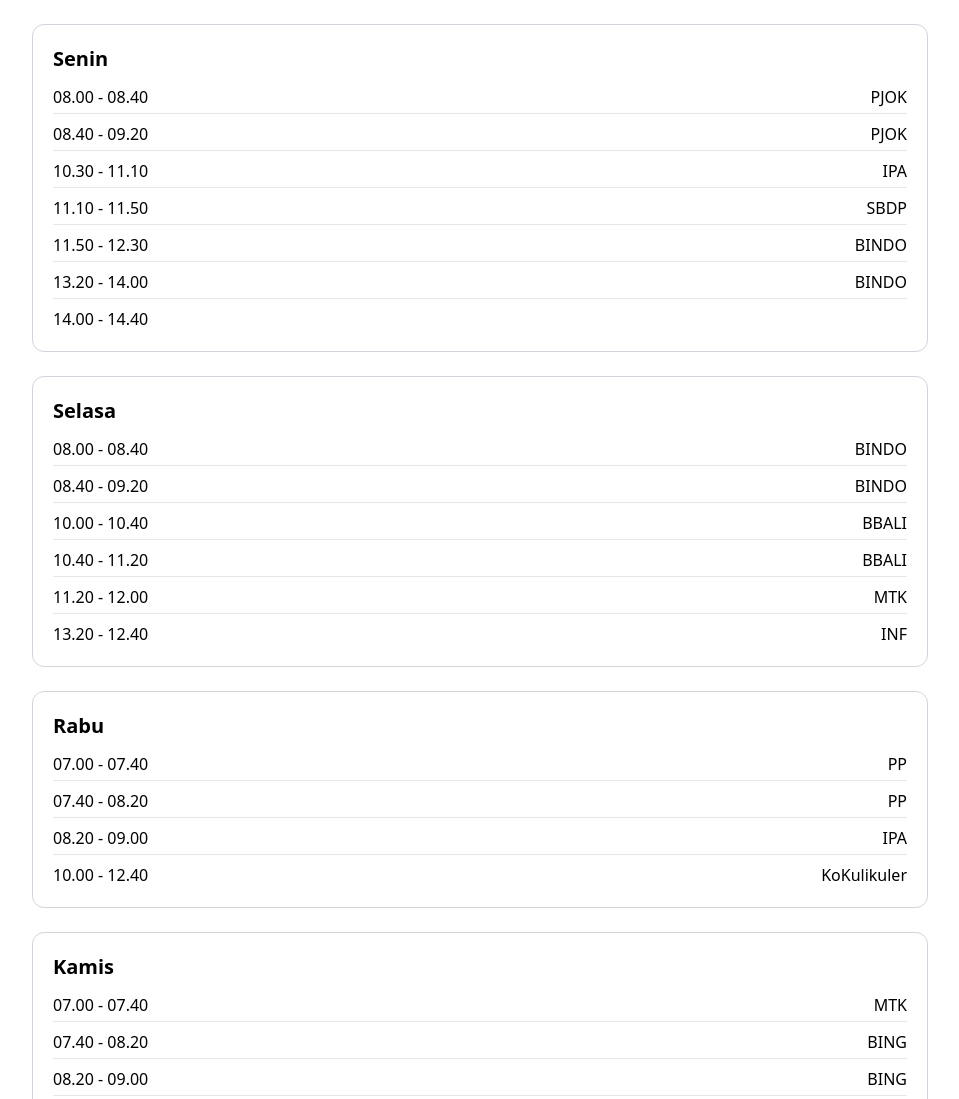
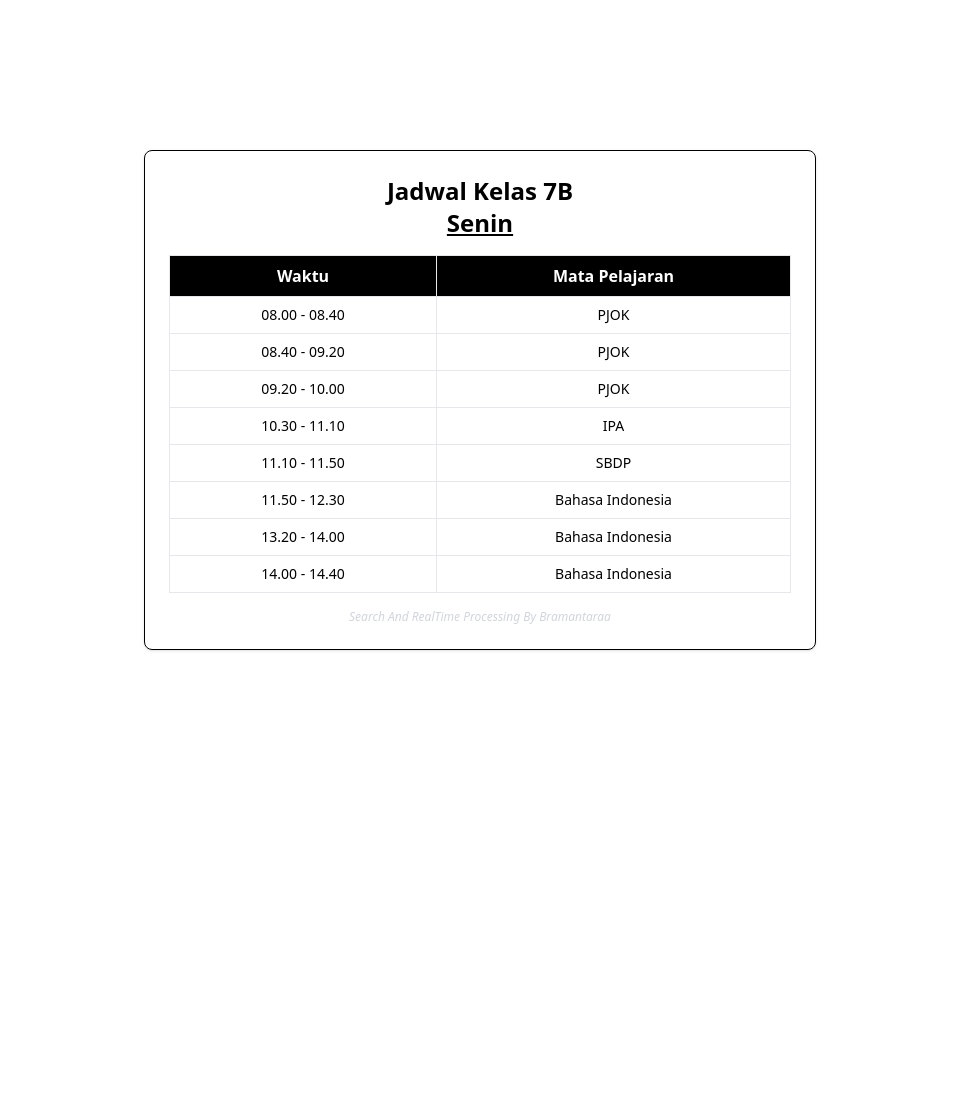
Before and after one commit to BramantaraWP/7bspentan, a plain HTML site: page jadwal.html in a window 1280 px wide. Shown: the top 1099 px of the page, without its empty margins (160-1119 px from the left). After the commit the page ends 800 px from the top, so only its background shows below. Drawn offline with nearby package versions, Linux system fonts and the light colour scheme.

Commit message:
Update jadwal.html

```diff
--- a/jadwal.html
+++ b/jadwal.html
@@ -2,85 +2,99 @@
 <html lang="id">
 <head>
   <meta charset="UTF-8">
-  <meta name="viewport" content="width=device-width, initial-scale=1">
-  <title>Jadwal Kelas 7B</title>
+  <meta name="viewport" content="width=device-width, initial-scale=1.0">
+  <title>Jadwal 7B Hari Ini</title>
   <script src="https://cdn.tailwindcss.com"></script>
+  <script>
+    const jadwal7B = {
+      "Senin": [
+        { waktu: "08.00 - 08.40", mapel: "PJOK" },
+        { waktu: "08.40 - 09.20", mapel: "PJOK" },
+        { waktu: "09.20 - 10.00", mapel: "PJOK" },
+        { waktu: "10.30 - 11.10", mapel: "IPA" },
+        { waktu: "11.10 - 11.50", mapel: "SBDP" },
+        { waktu: "11.50 - 12.30", mapel: "Bahasa Indonesia" },
+        { waktu: "13.20 - 14.00", mapel: "Bahasa Indonesia" },
+        { waktu: "14.00 - 14.40", mapel: "Bahasa Indonesia" }
+      ],
+      "Selasa": [
+        { waktu: "07.00 - 07.30", mapel: "Pertemuan Pagi Ceria" },
+        { waktu: "07.30 - 08.10", mapel: "PPKn" },
+        { waktu: "08.10 - 08.50", mapel: "Bahasa Indonesia" },
+        { waktu: "08.50 - 09.30", mapel: "Bahasa Indonesia" },
+        { waktu: "10.00 - 10.40", mapel: "Bahasa Indonesia" },
+        { waktu: "10.40 - 11.20", mapel: "Bahasa Indonesia" },
+        { waktu: "11.20 - 12.00", mapel: "Bahasa Indonesia" },
+        { waktu: "12.00 - 12.40", mapel: "Bahasa Indonesia" },
+        { waktu: "13.20 - 14.00", mapel: "INF (Informatika)" },
+        { waktu: "14.00 - 14.40", mapel: "INF (Informatika)" }
+      ],
+      "Rabu": [
+        { waktu: "07.00 - 07.40", mapel: "PPKn" },
+        { waktu: "07.40 - 08.20", mapel: "PPKn" },
+        { waktu: "08.20 - 09.00", mapel: "IPA" },
+        { waktu: "09.00 - 09.40", mapel: "IPA" }
+      ],
+      "Kamis": [
+        { waktu: "07.00 - 07.40", mapel: "Matematika" },
+        { waktu: "07.40 - 08.20", mapel: "Matematika" },
+        { waktu: "08.20 - 09.00", mapel: "Bahasa Inggris" },
+        { waktu: "09.00 - 09.40", mapel: "Bahasa Inggris" },
+        { waktu: "10.00 - 10.40", mapel: "IPA" },
+        { waktu: "10.40 - 11.20", mapel: "IPA" },
+        { waktu: "11.20 - 12.00", mapel: "Matematika" },
+        { waktu: "13.20 - 14.00", mapel: "IPS" },
+        { waktu: "14.00 - 14.40", mapel: "IPS" }
+      ],
+      "Jumat": [
+        { waktu: "07.00 - 07.30", mapel: "Pertemuan Pagi Ceria" },
+        { waktu: "07.30 - 08.10", mapel: "Ekstrakurikuler" },
+        { waktu: "08.10 - 08.50", mapel: "Ekstrakurikuler" },
+        { waktu: "09.20 - 10.00", mapel: "Kokurikuler" },
+        { waktu: "10.00 - 10.40", mapel: "Kokurikuler" },
+        { waktu: "10.40 - 11.20", mapel: "Kokurikuler" },
+        { waktu: "11.20 - 12.00", mapel: "Kokurikuler" },
+        { waktu: "13.20 - 13.50", mapel: "Kokurikuler" }
+      ]
+    };
+
+    function tampilkanJadwal() {
+      const hariIni = new Date().toLocaleDateString('id-ID', { weekday: 'long' });
+      const mapelHariIni = jadwal7B[capitalize(hariIni)] || [];
+      const list = document.getElementById("jadwal-list");
+      const label = document.getElementById("hari");
+
+      label.textContent = capitalize(hariIni);
+      list.innerHTML = mapelHariIni.map(item =>
+        `<tr>
+          <td class="border px-4 py-2 text-center">${item.waktu}</td>
+          <td class="border px-4 py-2">${item.mapel}</td>
+        </tr>`
+      ).join('');
+    }
+
+    function capitalize(str) {
+      return str.charAt(0).toUpperCase() + str.slice(1).toLowerCase();
+    }
+
+    window.onload = tampilkanJadwal;
+  </script>
 </head>
-<body class="bg-white text-black font-sans p-6">
-
-  <div class="max-w-4xl mx-auto">
-
-    <div class="grid gap-6">
-
-      <!-- Senin -->
-      <div class="border border-gray-300 rounded-xl p-5">
-        <h2 class="text-xl font-semibold mb-3">Senin</h2>
-        <ul class="space-y-2">
-          <li class="flex justify-between border-b pb-1"><span>08.00 - 08.40</span><span>PJOK</span></li>
-          <li class="flex justify-between border-b pb-1"><span>08.40 - 09.20</span><span>PJOK</span></li>
-          <li class="flex justify-between border-b pb-1"><span>10.30 - 11.10</span><span>IPA</span></li>
-          <li class="flex justify-between border-b pb-1"><span>11.10 - 11.50</span><span>SBDP</span></li>
-          <li class="flex justify-between border-b pb-1"><span>11.50 - 12.30</span><span>BINDO</span></li>
-          <li class="flex justify-between border-b pb-1"><span>13.20 - 14.00</span><span>BINDO</span></li>
-          <li class="flex justify-between"><span>14.00 - 14.40</span>
-        </ul>
-      </div>
-
-      <!-- Selasa -->
-      <div class="border border-gray-300 rounded-xl p-5">
-        <h2 class="text-xl font-semibold mb-3">Selasa</h2>
-        <ul class="space-y-2">
-          <li class="flex justify-between border-b pb-1"><span>08.00 - 08.40</span><span>BINDO</span></li>
-          <li class="flex justify-between border-b pb-1"><span>08.40 - 09.20</span><span>BINDO</span></li>
-          <li class="flex justify-between border-b pb-1"><span>10.00 - 10.40</span><span>BBALI</span></li>
-          <li class="flex justify-between border-b pb-1"><span>10.40 - 11.20</span><span>BBALI</span></li>
-          <li class="flex justify-between border-b pb-1"><span>11.20 - 12.00</span><span>MTK</span></li>
-          <li class="flex justify-between"><span>13.20 - 12.40</span><span>INF</span></li>
-        </ul>
-      </div>
-
-      <!-- Rabu -->
-      <div class="border border-gray-300 rounded-xl p-5">
-        <h2 class="text-xl font-semibold mb-3">Rabu</h2>
-        <ul class="space-y-2">
-          <li class="flex justify-between border-b pb-1"><span>07.00 - 07.40</span><span>PP</span></li>
-          <li class="flex justify-between border-b pb-1"><span>07.40 - 08.20</span><span>PP</span></li>
-          <li class="flex justify-between border-b pb-1"><span>08.20 - 09.00</span><span>IPA</span></li>
-          <li class="flex justify-between"><span>10.00 - 12.40</span><span>KoKulikuler</span></li>
-        </ul>
-      </div>
-
-      <!-- Kamis -->
-      <div class="border border-gray-300 rounded-xl p-5">
-        <h2 class="text-xl font-semibold mb-3">Kamis</h2>
-        <ul class="space-y-2">
-          <li class="flex justify-between border-b pb-1"><span>07.00 - 07.40</span><span>MTK</span></li>
-          <li class="flex justify-between border-b pb-1"><span>07.40 - 08.20</span><span>BING</span></li>
-          <li class="flex justify-between border-b pb-1"><span>08.20 - 09.00</span><span>BING</span></li>
-          <li class="flex justify-between border-b pb-1"><span>10.00 - 10.40</span><span>BING</span></li>
-          <li class="flex justify-between border-b pb-1"><span>10.40 - 11.20</span><span>INF</span></li>
-          <li class="flex justify-between"><span>11.20 - 12.00</span><span>INF</span></li>
-        </ul>
-      </div>
-
-      <!-- Jumat -->
-      <div class="border border-gray-300 rounded-xl p-5">
-        <h2 class="text-xl font-semibold mb-3">Jumat</h2>
-        <ul class="space-y-2">
-          <li class="flex justify-between border-b pb-1"><span>07.00 - 07.30</span><span>Pertemuan Pagi Ceria</span></li>
-          <li class="flex justify-between border-b pb-1"><span>07.30 - 08.10</span><span>Ekstrakurikuler</span></li>
-          <li class="flex justify-between border-b pb-1"><span>08.10 - 08.50</span><span>Ekstrakurikuler</span></li>
-          <li class="flex justify-between border-b pb-1"><span>09.20 - 10.00</span><span>Kokurikuler</span></li>
-          <li class="flex justify-between border-b pb-1"><span>10.00 - 10.40</span><span>Kokurikuler</span></li>
-          <li class="flex justify-between border-b pb-1"><span>10.40 - 11.20</span><span>Kokurikuler</span></li>
-          <li class="flex justify-between border-b pb-1"><span>11.20 - 12.00</span><span>Kokurikuler</span></li>
-          <li class="flex justify-between border-b pb-1"><span>12.30 - 13.10</span><span>Kokurikuler</span></li>
-          <li class="flex justify-between"><span>13.10 - 13.50</span><span>Kokurikuler</span></li>
-        </ul>
-      </div>
-
-    </div>
+<body class="bg-white text-black min-h-screen flex items-center justify-center p-6">
+  <div class="w-full max-w-2xl border border-black rounded-lg shadow p-6">
+    <h1 class="text-2xl font-bold text-center mb-4">Jadwal Kelas 7B<br><span id="hari" class="underline"></span></h1>
+    <table class="w-full table-auto border-collapse">
+      <thead>
+        <tr class="bg-black text-white">
+          <th class="border px-4 py-2">Waktu</th>
+          <th class="border px-4 py-2">Mata Pelajaran</th>
+        </tr>
+      </thead>
+      <tbody id="jadwal-list" class="text-center text-sm">
+        <!-- Diisi otomatis oleh JS -->
+      </tbody>
+    </table>
+    <p class="text-gray-300 text-xs text-center mt-4 italic">Search And RealTime Processing By Bramantaraa</p>
   </div>
-
 </body>
 </html>
```
